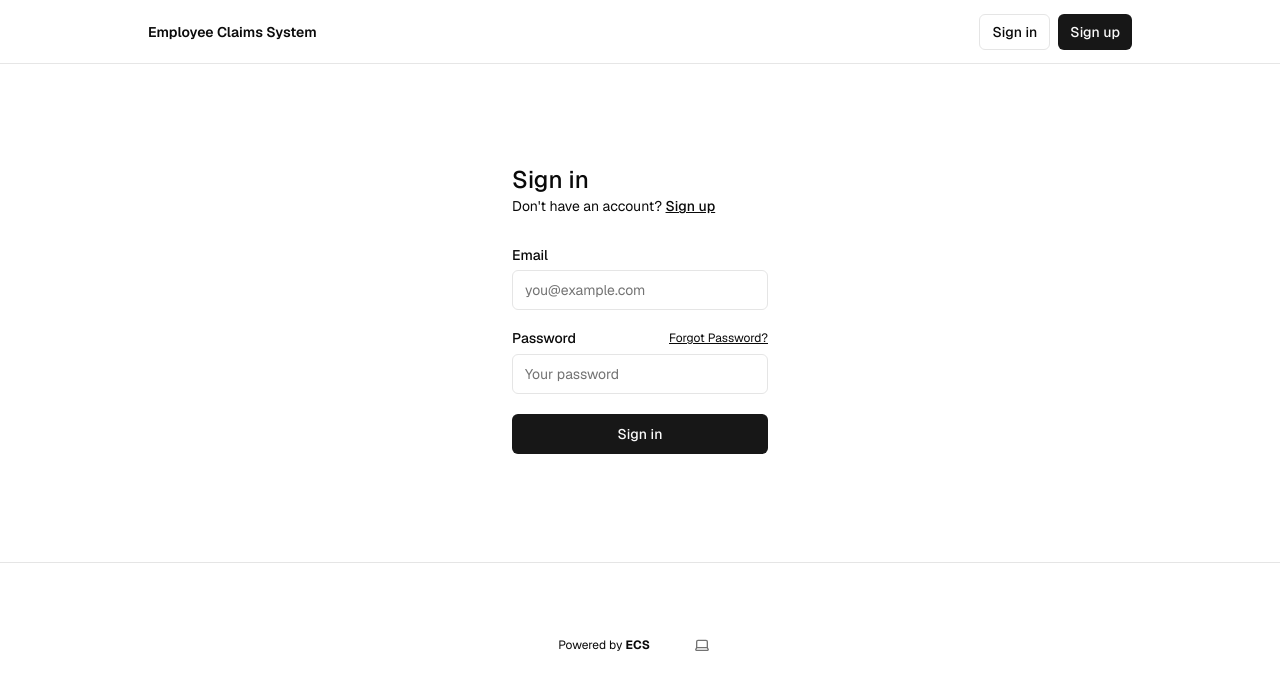
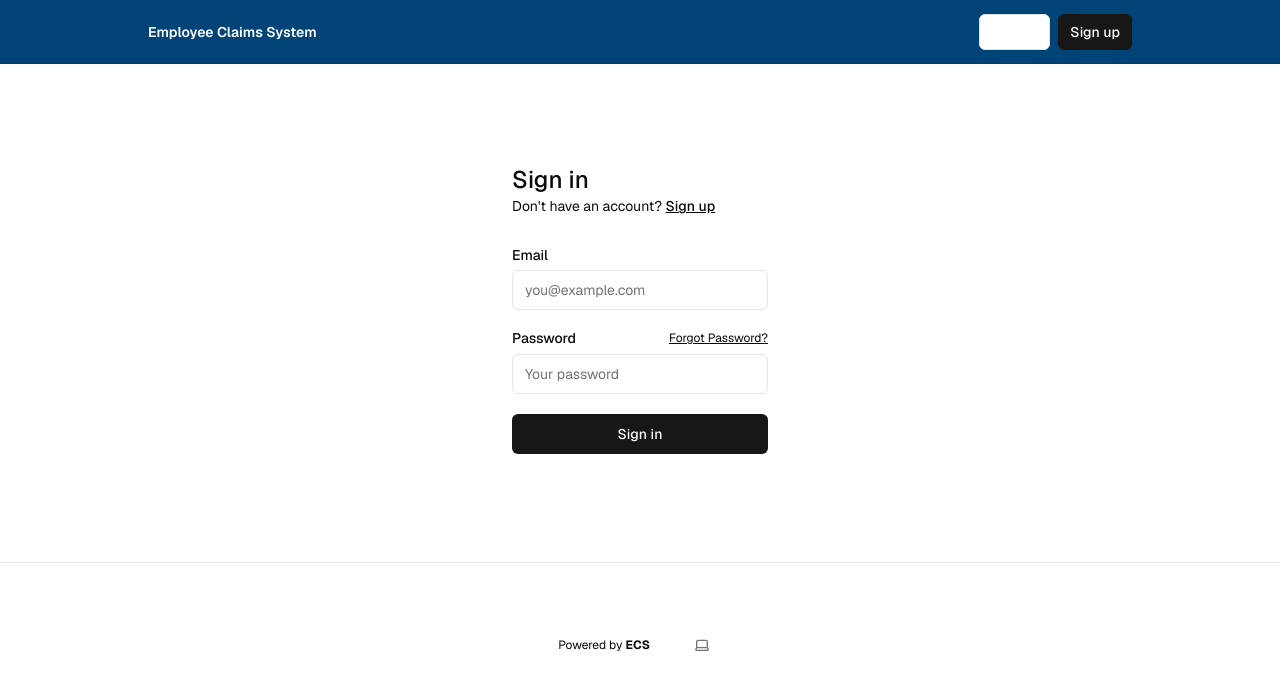
Before and after one commit to SruthyMundakkal/Integrated-Project-3, a Next.js app: page /sign-in in a window 1280 px wide. Shown: the top 690 px of the page. Built offline with nearby package versions, Linux system fonts and the light colour scheme; no server answers.

Commit message:
changed the vav bar color in layout.tsx

```diff
--- a/app/layout.tsx
+++ b/app/layout.tsx
@@ -39,7 +39,7 @@ export default function RootLayout({
         >
           <main className="min-h-screen flex flex-col items-center">
             <div className="flex-1 w-full flex flex-col gap-20 items-center">
-              <nav className="w-full flex justify-center border-b border-b-foreground/10 h-16">
+            <nav className="w-full flex justify-center border-b border-b-foreground/10 h-16 bg-[#004477] text-white">
                 <div className="w-full max-w-5xl flex justify-between items-center p-3 px-5 text-sm">
                   <div className="flex gap-5 items-center font-semibold">
                     <Link href={"/"}>Employee Claims System</Link>
```
